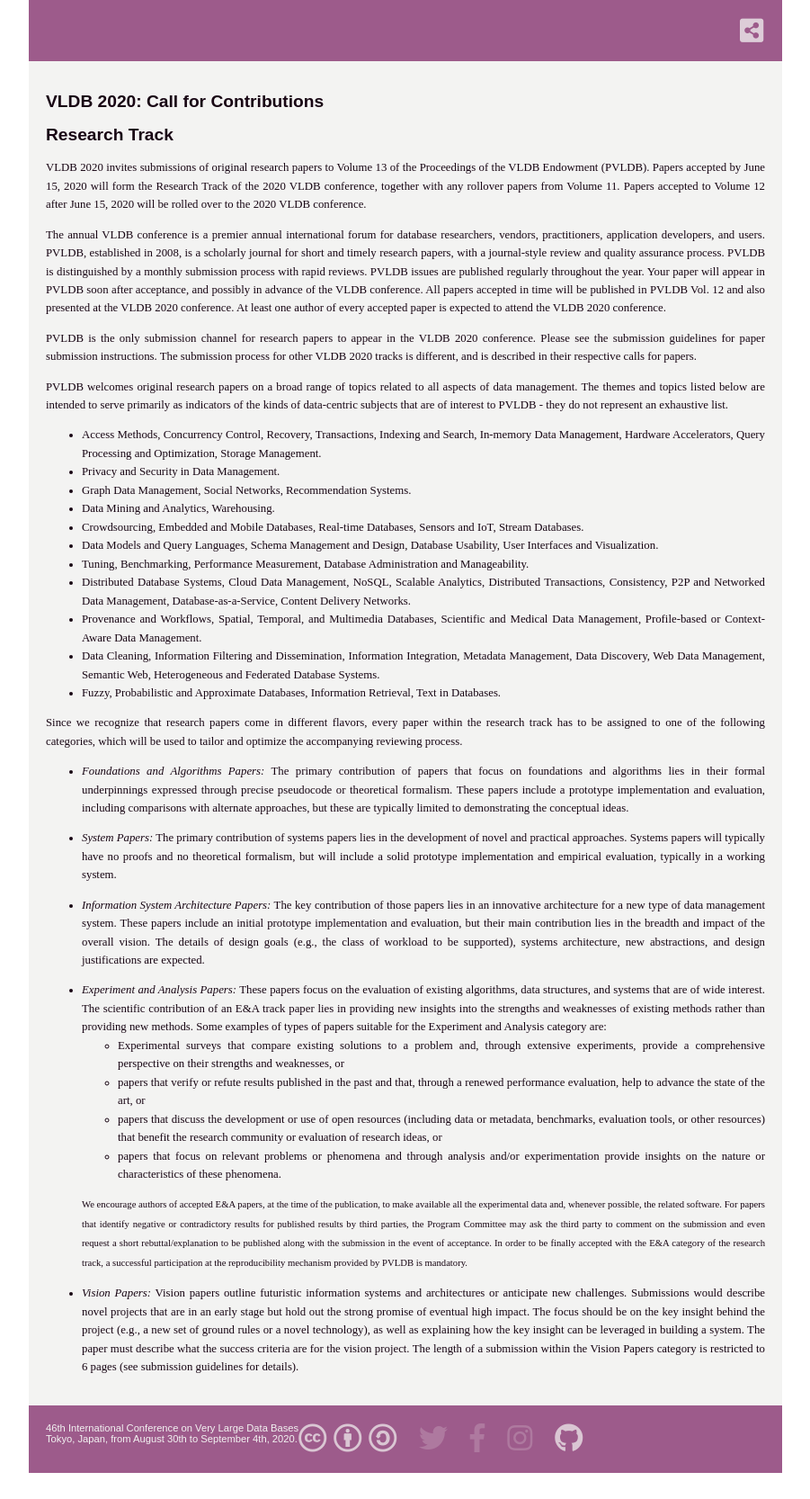
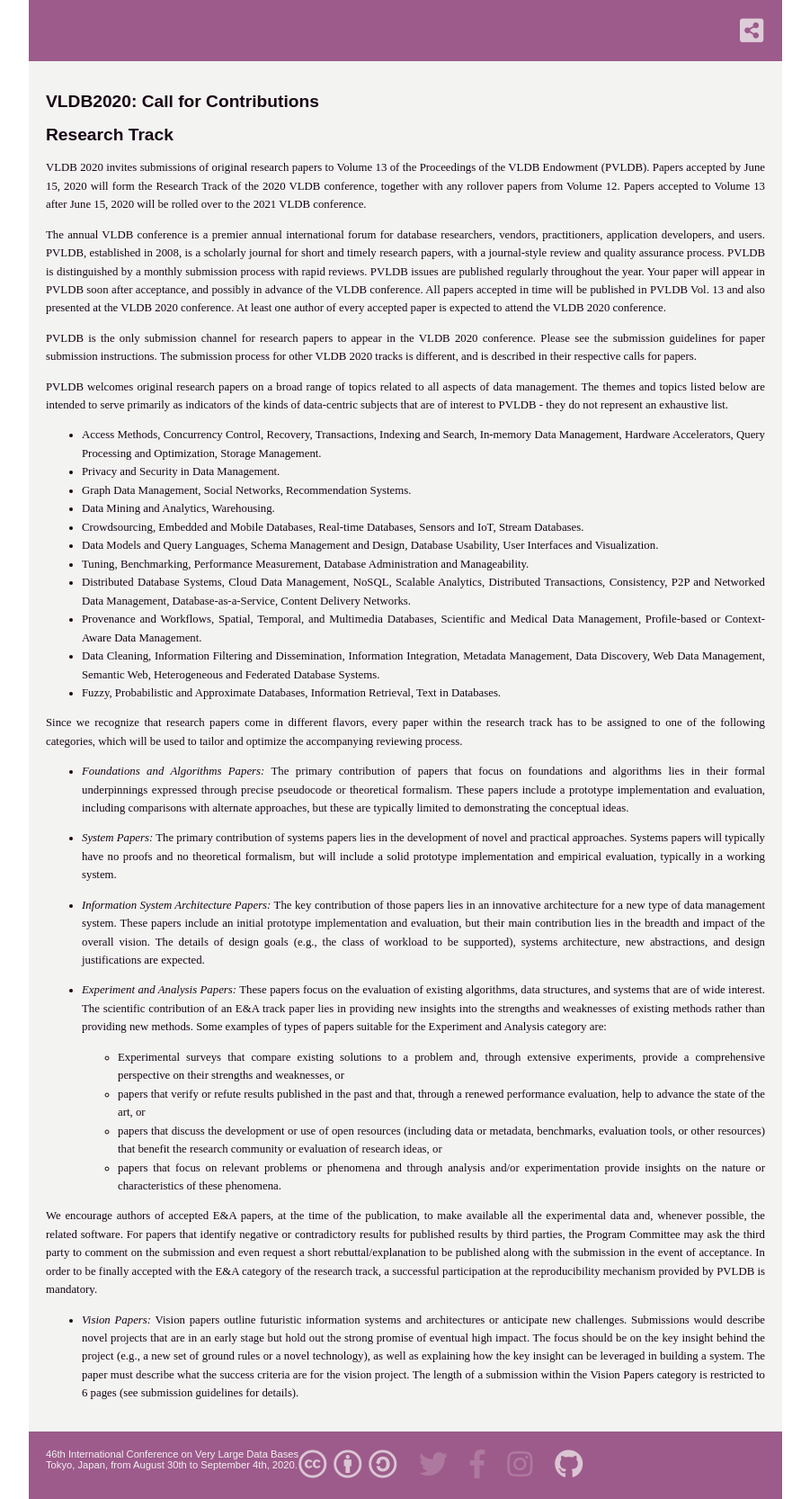
Before and after one commit to VLDB2020/developer-preview, a Jekyll site: the page built from research-track.md, in a window 1280 px wide. Shown: the part 1726-3392 px from the top of the page at 90% size, without its empty margins (189-1090 px from the left). Built offline with Jekyll 4.4.1, drawn with Linux system fonts in a browser that asks for light colours; nearby versions of some CDN libraries; some web fonts are replaced.

Commit message:
fix typo

```diff
--- a/assets/vldb2020-contents.less
+++ b/assets/vldb2020-contents.less
@@ -98,7 +98,8 @@
 }
 #contents-body article h2,
 #contents-body article h3,
-#contents-body article h4 {
+#contents-body article h4,
+#contents-body .h-font {
     .font-univia(700);
 }
 #contents-body article h5,
--- a/research-track.md
+++ b/research-track.md
@@ -4,13 +4,13 @@
 category: contributions
 ---
 
-# VLDB 2020: Call for Contributions
+# VLDB2020: Call for Contributions
 
 ## Research Track
 
-VLDB 2020 invites submissions of original research papers to Volume 13 of the Proceedings of the VLDB Endowment (PVLDB). Papers accepted by June 15, 2020 will form the Research Track of the 2020 VLDB conference, together with any rollover papers from Volume 11. Papers accepted to Volume 12 after June 15, 2020 will be rolled over to the 2020 VLDB conference.
+VLDB 2020 invites submissions of original research papers to Volume 13 of the Proceedings of the VLDB Endowment (PVLDB). Papers accepted by June 15, 2020 will form the Research Track of the 2020 VLDB conference, together with any rollover papers from Volume 12. Papers accepted to Volume 13 after June 15, 2020 will be rolled over to the 2021 VLDB conference.
 
-The annual VLDB conference is a premier annual international forum for database researchers, vendors, practitioners, application developers, and users. PVLDB, established in 2008, is a scholarly journal for short and timely research papers, with a journal-style review and quality assurance process. PVLDB is distinguished by a monthly submission process with rapid reviews. PVLDB issues are published regularly throughout the year. Your paper will appear in PVLDB soon after acceptance, and possibly in advance of the VLDB conference. All papers accepted in time will be published in PVLDB Vol. 12 and also presented at the VLDB 2020 conference. At least one author of every accepted paper is expected to attend the VLDB 2020 conference.
+The annual VLDB conference is a premier annual international forum for database researchers, vendors, practitioners, application developers, and users. PVLDB, established in 2008, is a scholarly journal for short and timely research papers, with a journal-style review and quality assurance process. PVLDB is distinguished by a monthly submission process with rapid reviews. PVLDB issues are published regularly throughout the year. Your paper will appear in PVLDB soon after acceptance, and possibly in advance of the VLDB conference. All papers accepted in time will be published in PVLDB Vol. 13 and also presented at the VLDB 2020 conference. At least one author of every accepted paper is expected to attend the VLDB 2020 conference.
 
 PVLDB is the only submission channel for research papers to appear in the VLDB 2020 conference. Please see the submission guidelines for paper submission instructions. The submission process for other VLDB 2020 tracks is different, and is described in their respective calls for papers.
 
@@ -42,6 +42,6 @@
     - papers that discuss the development or use of open resources (including data or metadata, benchmarks, evaluation tools, or other resources) that benefit the research community or evaluation of research ideas, or
     - papers that focus on relevant problems or phenomena and through analysis and/or experimentation provide insights on the nature or characteristics of these phenomena.
 
-    <small>We encourage authors of accepted E&A papers, at the time of the publication, to make available all the experimental data and, whenever possible, the related software. For papers that identify negative or contradictory results for published results by third parties, the Program Committee may ask the third party to comment on the submission and even request a short rebuttal/explanation to be published along with the submission in the event of acceptance. In order to be finally accepted with the E&A category of the research track, a successful participation at the reproducibility mechanism provided by PVLDB is mandatory.</small>
+We encourage authors of accepted E&A papers, at the time of the publication, to make available all the experimental data and, whenever possible, the related software. For papers that identify negative or contradictory results for published results by third parties, the Program Committee may ask the third party to comment on the submission and even request a short rebuttal/explanation to be published along with the submission in the event of acceptance. In order to be finally accepted with the E&A category of the research track, a successful participation at the reproducibility mechanism provided by PVLDB is mandatory.
 
 - ***Vision Papers:*** Vision papers outline futuristic information systems and architectures or anticipate new challenges. Submissions would describe novel projects that are in an early stage but hold out the strong promise of eventual high impact. The focus should be on the key insight behind the project (e.g., a new set of ground rules or a novel technology), as well as explaining how the key insight can be leveraged in building a system. The paper must describe what the success criteria are for the vision project. The length of a submission within the Vision Papers category is restricted to 6 pages (see submission guidelines for details).
```
Also changed, not shown: formatting-guidelines.md (+2 -3 lines), important-dates.md (+1 -1 lines), officers.md (+4 -4 lines), overview.md (+1 -1 lines).
